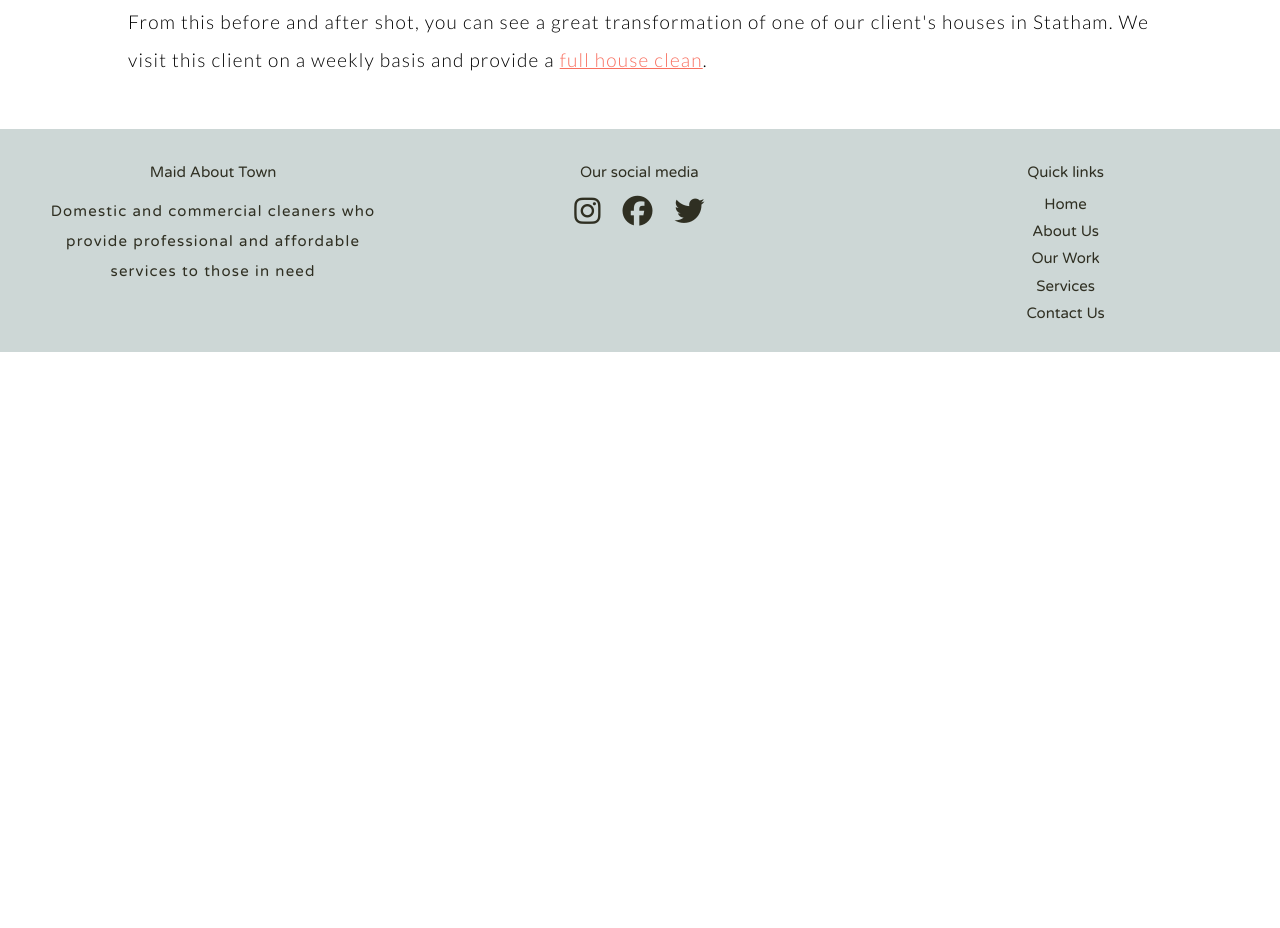
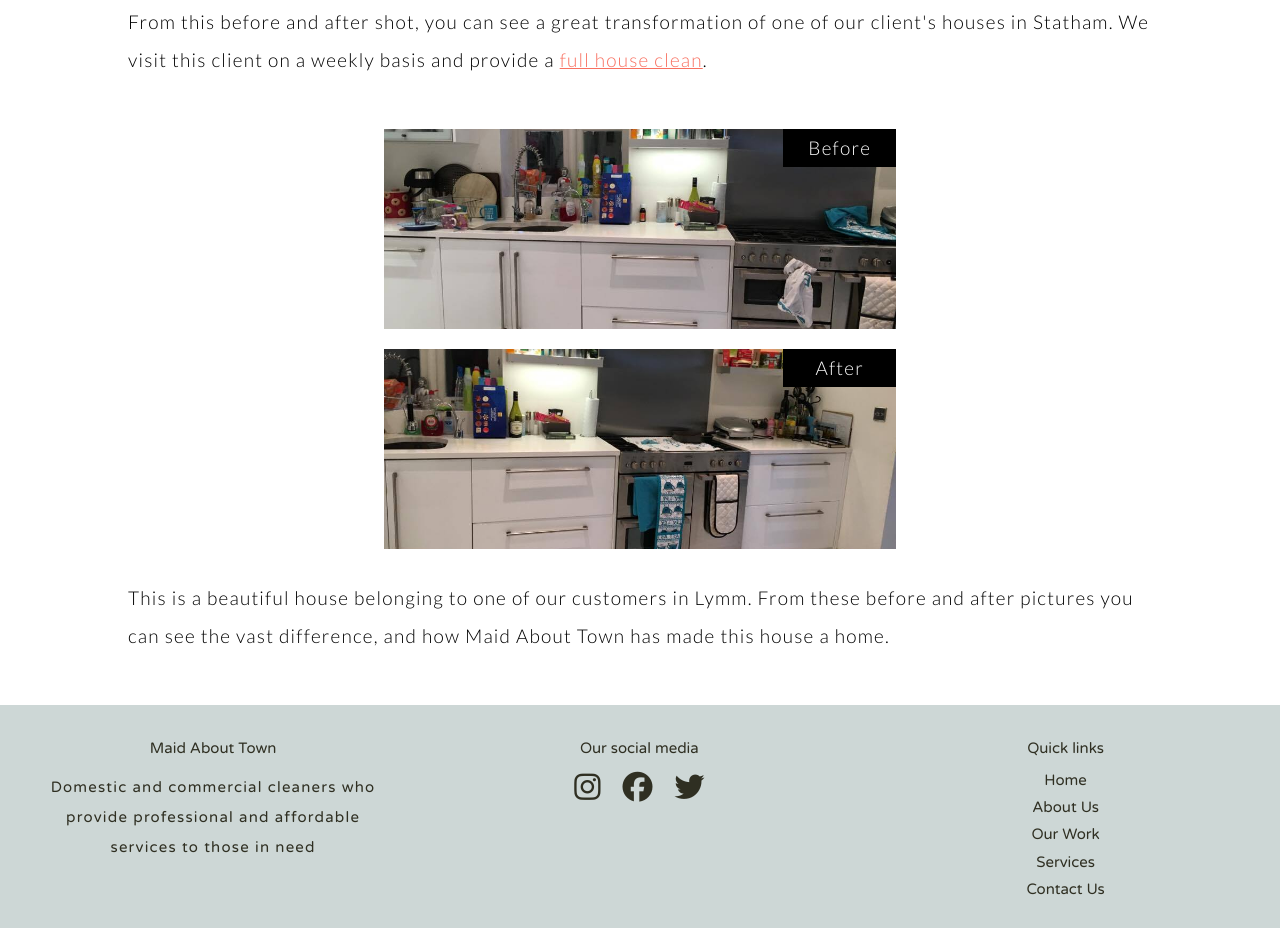
Before and after one commit to PatrickWhitehouse/Final-Year-Project, a plain HTML site: page work.html in a window 1280 px wide. Shown: the part 1293-2221 px from the top of the page. Before the commit the page ends 1645 px from the top, so only its background shows below. Drawn offline with nearby package versions, Linux system fonts and the light colour scheme.

Commit message:
Added more work examples

```diff
--- a/sass/_section.scss
+++ b/sass/_section.scss
@@ -19,7 +19,8 @@ section.section--lrg{
     background-image:linear-gradient(45deg, rgba($white, 0.7), rgba($white, 0.9)),url("../img/kitchen-client-1.jpg");
   }
   &--services{
-    background-image:linear-gradient(45deg, rgba($white, 0.7), rgba($white, 0.9)),url("  https://static.pexels.com/photos/131285/pexels-photo-131285.jpeg");
+    background-image:linear-gradient(45deg, rgba($white, 0.7), rgba($white, 0.9)),url("../img/hero-lymm-client.jpg");
+    background-position: top;
   }
   &--contact{
     background-image:linear-gradient(45deg, rgba($white, 0.7), rgba($white, 0.9)),url("  https://images.pexels.com/photos/4831/hands-coffee-smartphone-technology.jpg?w=1260&h=750&auto=compress&cs=tinysrgb");
--- a/sass/_work.scss
+++ b/sass/_work.scss
@@ -42,15 +42,26 @@ p.work__caption{
   padding: 20px 0;
   margin: 0 auto;
   position: relative;
+  margin-top: 20px;
   &:first-child{
-    margin-top: 20px;
     background-image: url('../img/work-before.jpg');
     background-position: center;
     background-size: cover;
   }
   &:nth-child(2){
-    margin-top: 20px;
     background-image: url('../img/work-after.jpg');
+    background-position: center;
+    background-size: cover;
+  }
+  &:nth-child(4){
+    background-image: url('../img/kitchen-lymm-1.jpg');
+    background-color: red;
+    background-position: center;
+    background-size: cover;
+  }
+  &:nth-child(5){
+    background-image: url('../img/kitchen-lymm-2.jpg');
+    background-color: red;
     background-position: center;
     background-size: cover;
   }
--- a/work.html
+++ b/work.html
@@ -76,7 +76,17 @@
       </div>
       <p>From this before and after shot, you can see a great transformation of one of our client's houses in Statham. We visit this client on a weekly basis and provide a <a href="services.html">full house clean</a>.</p>
 
+      <div class="work__recent work__recent--before">
+        <p>Before</p>
+      </div>
+      <div class="work__recent work__recent--after">
+        <p>After</p>
+      </div>
+      <p>This is a beautiful house belonging to one of our customers in Lymm. From these before and after pictures you can see the vast difference, and how Maid About Town has made this house a home.</p>
+
     </div>
+
+
 
 
   </section>
```
Also changed, not shown: css/styles.css, img/hero-lymm-client.jpg (added), img/kitchen-lymm-1.jpg (added), img/kitchen-lymm-2.jpg (added), 1 other file.
